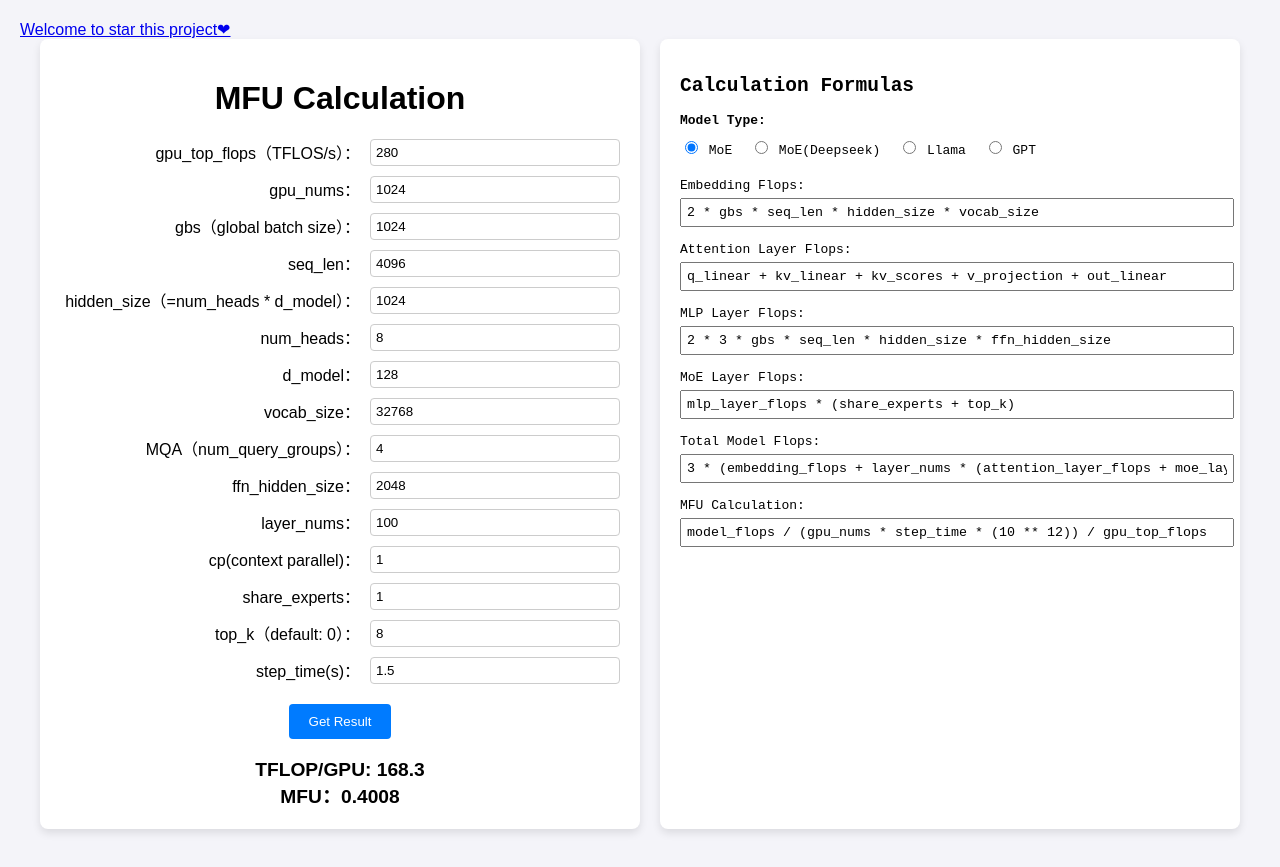
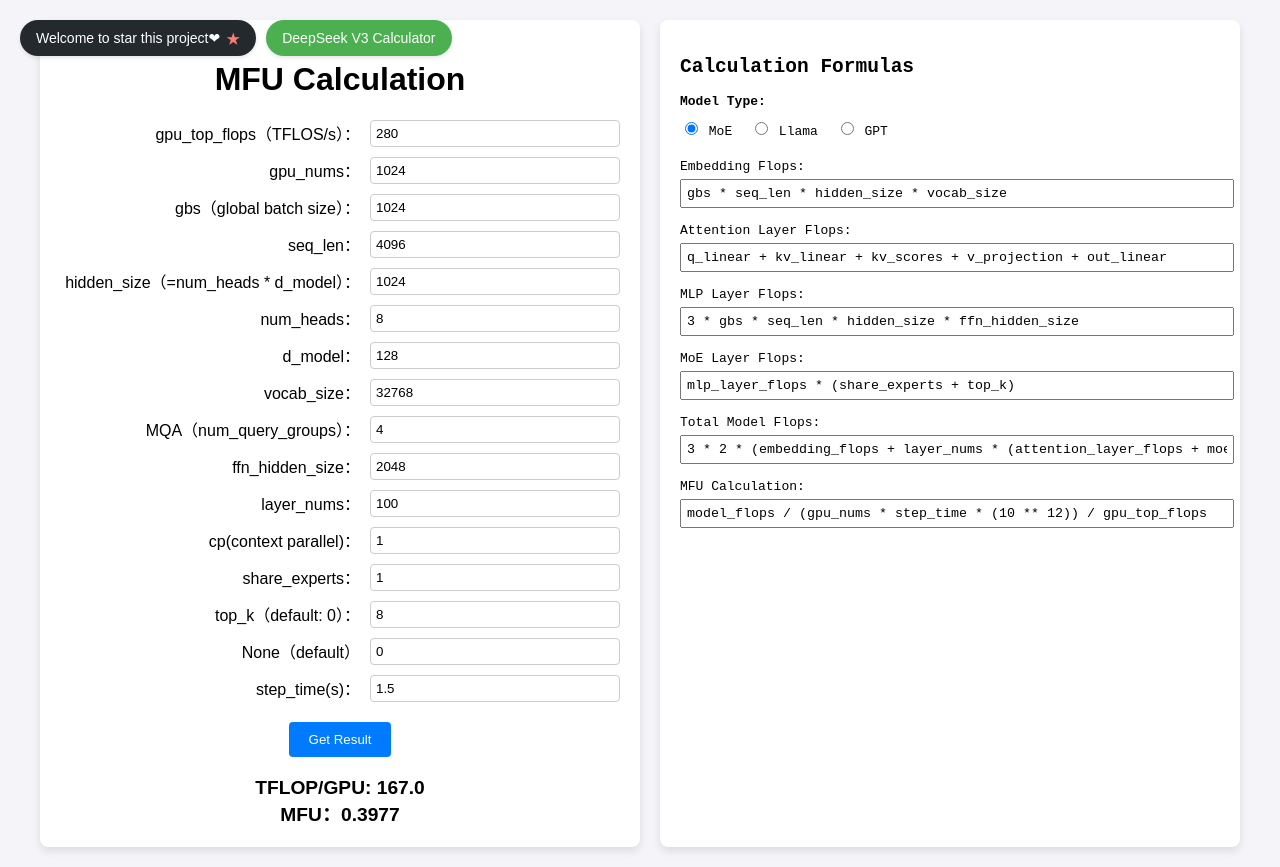
Before and after one commit to CalvinXKY/mfu_calculation, a plain HTML site: page index.html in a window 1280 px wide. Both pictures are taken after a click on the button "Get Result". Drawn offline with Linux system fonts and the light colour scheme.

Commit message:
update index for deepseek3

```diff
--- a/index.html
+++ b/index.html
@@ -85,11 +85,50 @@
             padding: 5px;
             margin-top: 5px;
         }
+        .ads-container {
+            position: fixed;
+            top: 20px;
+            left: 20px;
+            display: flex;
+            gap: 10px;
+            z-index: 1000;
+        }
+        .ads {
+            background-color: #24292e;
+            color: white;
+            padding: 8px 16px;
+            border-radius: 20px;
+            text-decoration: none;
+            font-size: 14px;
+            display: flex;
+            align-items: center;
+            transition: all 0.3s ease;
+            box-shadow: 0 2px 4px rgba(0,0,0,0.1);
+        }
+        .ads:hover {
+            background-color: #1a1f24;
+            transform: translateY(-2px);
+            box-shadow: 0 4px 8px rgba(0,0,0,0.2);
+        }
+        .ads.github::after {
+            content: "★";
+            margin-left: 6px;
+            color: #ff7b72;
+        }
+        .ads.deepseek {
+            background-color: #4CAF50;
+        }
+        .ads.deepseek:hover {
+            background-color: #45a049;
+        }
     </style>
 </head>
 
-<a class="ads" href="https://github.com/CalvinXKY/mfu_calculation">Welcome to star this project❤</a>
 <body>
+    <div class="ads-container">
+        <a class="ads github" href="https://github.com/CalvinXKY/mfu_calculation">Welcome to star this project❤</a>
+        <a class="ads deepseek" href="https://calvinxky.github.io/mfu_calculation/deepseek3mfu.html">DeepSeek V3 Calculator</a>
+    </div>
     <div class="main-container">
         <div class="input-container">
             <h1 style="text-align: center;">MFU Calculation</h1>
@@ -151,6 +190,10 @@
                     <input type="number" id="top_k" class="number-input" value="8">
                 </div>
                 <div class="input-group">
+                    <label for="int15">None（default）</label>
+                    <input type="number" id="int15" class="number-input" value="0">
+                </div>
+                <div class="input-group">
                     <label for="step_time">step_time(s)：</label>
                     <input type="number" id="step_time" class="number-input" step="0.01" value="1.5">
                 </div>
@@ -167,29 +210,16 @@
                 <label style="font-weight: bold; margin-bottom: 10px; display: block;">Model Type:</label>
                 <input type="radio" id="moe_model" name="model_type" value="moe" checked>
                 <label for="moe_model">MoE</label>
-                <input type="radio" id="moe_deepseek_model" name="model_type" value="moe_deepseek" style="margin-left: 15px;">
-                <label for="moe_deepseek_model">MoE(Deepseek)</label>
                 <input type="radio" id="llama_model" name="model_type" value="llama" style="margin-left: 15px;">
                 <label for="llama_model">Llama</label>
                 <input type="radio" id="gpt_model" name="model_type" value="gpt" style="margin-left: 15px;">
                 <label for="gpt_model">GPT</label>
             </div>
 
-            <div class="input-group lora-inputs" style="display: none;">
-                <div class="input-group">
-                    <label for="q_lora_rank">q_lora_rank：</label>
-                    <input type="number" id="q_lora_rank" class="number-input" value="128">
-                </div>
-                <div class="input-group">
-                    <label for="kv_lora_rank">kv_lora_rank：</label>
-                    <input type="number" id="kv_lora_rank" class="number-input" value="256">
-                </div>
-            </div>
-
             <div class="formula-group">
                 <label>Embedding Flops:</label>
                 <input type="text" class="formula-input" id="embedding_formula"
-                    value="2 * gbs * seq_len * hidden_size * vocab_size" onchange="updateFormulas()">
+                    value="gbs * seq_len * hidden_size * vocab_size" onchange="updateFormulas()">
             </div>
             <div class="formula-group">
                 <label>Attention Layer Flops:</label>
@@ -199,7 +229,7 @@
             <div class="formula-group">
                 <label>MLP Layer Flops:</label>
                 <input type="text" class="formula-input" id="mlp_formula"
-                    value="2 * 3 * gbs * seq_len * hidden_size * ffn_hidden_size" onchange="updateFormulas()">
+                    value="3 * gbs * seq_len * hidden_size * ffn_hidden_size" onchange="updateFormulas()">
             </div>
             <div class="formula-group">
                 <label>MoE Layer Flops:</label>
@@ -209,7 +239,7 @@
             <div class="formula-group">
                 <label>Total Model Flops:</label>
                 <input type="text" class="formula-input" id="model_formula"
-                    value="3 * (embedding_flops + layer_nums * (attention_layer_flops + moe_layer_flops + layer_norm))" onchange="updateFormulas()">
+                    value="3 * 2 * (embedding_flops + layer_nums * (attention_layer_flops + moe_layer_flops + layer_norm))" onchange="updateFormulas()">
             </div>
             <div class="formula-group">
                 <label>MFU Calculation:</label>
@@ -220,43 +250,40 @@
     </div>
 
     <script>
+        // 添加模型类型切换处理函数
         function handleModelTypeChange() {
             const llamaModel = document.getElementById('llama_model').checked;
             const gptModel = document.getElementById('gpt_model').checked;
-            const moeDeepseekModel = document.getElementById('moe_deepseek_model').checked;
             const shareExpertsInput = document.getElementById('share_experts');
             const topKInput = document.getElementById('top_k');
             const mlpFormulaInput = document.getElementById('mlp_formula');
-            const loraInputs = document.querySelector('.lora-inputs');
-
-            // 处理 LoRA 输入框的显示/隐藏
-            loraInputs.style.display = moeDeepseekModel ? 'block' : 'none';
 
             if (llamaModel || gptModel) {
-                // Llama/GPT逻辑保持不变
+                // Llama/GPT模式：锁定输入框并设置值
                 shareExpertsInput.value = "1";
                 topKInput.value = "0";
                 shareExpertsInput.disabled = true;
                 topKInput.disabled = true;
 
+                // 如果是GPT模式，修改MLP公式显示
                 if (gptModel) {
-                    mlpFormulaInput.value = "2 * 2 * gbs * seq_len * hidden_size * ffn_hidden_size";
+                    mlpFormulaInput.value = "2 * gbs * seq_len * hidden_size * ffn_hidden_size";
                 } else {
-                    mlpFormulaInput.value = "3 * 2 * gbs * seq_len * hidden_size * ffn_hidden_size";
+                    mlpFormulaInput.value = "3 * gbs * seq_len * hidden_size * ffn_hidden_size";
                 }
             } else {
-                // MoE相关模式
+                // MoE模式：解锁输入框并恢复原始公式
                 shareExpertsInput.disabled = false;
                 topKInput.disabled = false;
-                mlpFormulaInput.value = "3 * 2 *gbs * seq_len * hidden_size * ffn_hidden_size";
+                mlpFormulaInput.value = "3 * gbs * seq_len * hidden_size * ffn_hidden_size";
             }
 
+            // 更新计算结果
             processParameters();
         }
 
-        // 为所有单选按钮添加事件监听器
+        // 为单选按钮添加事件监听器
         document.getElementById('moe_model').addEventListener('change', handleModelTypeChange);
-        document.getElementById('moe_deepseek_model').addEventListener('change', handleModelTypeChange);
         document.getElementById('llama_model').addEventListener('change', handleModelTypeChange);
         document.getElementById('gpt_model').addEventListener('change', handleModelTypeChange);
 
@@ -276,14 +303,13 @@
             const context_parallel = parseFloat(document.getElementById('cp').value);
             const share_experts = parseFloat(document.getElementById('share_experts').value);
             const top_k = parseFloat(document.getElementById('top_k').value);
+            const int15 = parseFloat(document.getElementById('int15').value);
             const step_time = parseFloat(document.getElementById('step_time').value);
-            const moeDeepseekModel = document.getElementById('moe_deepseek_model').checked;
-            const q_lora_rank = moeDeepseekModel ? parseFloat(document.getElementById('q_lora_rank').value) : null;
-            const kv_lora_rank = moeDeepseekModel ? parseFloat(document.getElementById('kv_lora_rank').value) : null;
 
             if (isNaN(gpu_top_flops) || isNaN(gpu_nums) || isNaN(gbs) || isNaN(seq_len) || isNaN(hidden_size) ||
                 isNaN(num_heads) || isNaN(vocab_size) || isNaN(num_query_groups) || isNaN(ffn_hidden_size) || isNaN(layer_nums) ||
-                isNaN(context_parallel) || isNaN(share_experts) || isNaN(top_k) || isNaN(d_model) || isNaN(step_time)) {
+                isNaN(context_parallel) || isNaN(share_experts) || isNaN(top_k) || isNaN(d_model) || isNaN(int15) ||
+                isNaN(step_time)) {
                 document.getElementById('result').innerText = 'Got invalid value!';
                 return;
             }
@@ -302,33 +328,17 @@
                     'gbs', 'seq_len', 'hidden_size', 'vocab_size', 'num_heads',
                     'd_model', 'num_query_groups', 'ffn_hidden_size', 'layer_nums',
                     'context_parallel', 'share_experts', 'top_k', 'gpu_nums', 'step_time',
-                    'gpu_top_flops', 'is_gpt', 'q_lora_rank', 'kv_lora_rank',
+                    'gpu_top_flops', 'is_gpt',
                     `
                     // 计算 embedding_flops
                     const embedding_flops = ${embedding_formula};
 
                     // 计算 attention 相关参数
-                    let q_linear, kv_linear;
-
-                    if (q_lora_rank !== null) {
-                        const q_down_proj = 2 * gbs * seq_len * hidden_size * q_lora_rank;
-                        const q_up_proj = 2 * gbs * seq_len * q_lora_rank * num_heads * d_model;
-                        q_linear = q_down_proj + q_up_proj;
-                    } else {
-                        q_linear = 2 * gbs * seq_len * hidden_size ** 2;
-                    }
-
-                    if (kv_lora_rank !== null) {
-                        const kv_down_proj = 2 * gbs * seq_len * hidden_size * kv_lora_rank;
-                        const kv_up_proj = 2 * gbs * seq_len * kv_lora_rank * num_heads * d_model * 2;
-                        kv_linear = kv_down_proj + kv_up_proj;
-                    } else {
-                        kv_linear = 2 * gbs * seq_len * hidden_size * num_query_groups * d_model * 2;
-                    }
-
-                    const kv_scores = 2 * gbs * seq_len**2 * num_heads * d_model * (context_parallel + 1) / (2 * context_parallel);
-                    const v_projection = 2 * gbs * seq_len**2 * num_heads * d_model * (context_parallel + 1) / (2 * context_parallel);
-                    const out_linear = 2 * gbs * seq_len * hidden_size ** 2;
+                    const q_linear = gbs * seq_len * hidden_size ** 2;
+                    const kv_linear = gbs * seq_len * hidden_size * num_query_groups * d_model;
+                    const kv_scores = gbs * seq_len**2 * num_heads * d_model * (context_parallel + 1) / (2 * context_parallel);
+                    const v_projection = gbs * seq_len**2 * num_heads * d_model * (context_parallel + 1) / (2 * context_parallel);
+                    const out_linear = gbs * seq_len * hidden_size ** 2;
 
                     // GPT特殊处理
                     if (is_gpt) {
@@ -367,7 +377,7 @@
                     gbs, seq_len, hidden_size, vocab_size, num_heads,
                     d_model, num_query_groups, ffn_hidden_size, layer_nums,
                     context_parallel, share_experts, top_k, gpu_nums, step_time,
-                    gpu_top_flops, is_gpt, q_lora_rank, kv_lora_rank
+                    gpu_top_flops, is_gpt
                 );
 
                 document.getElementById('result').innerText =
```
